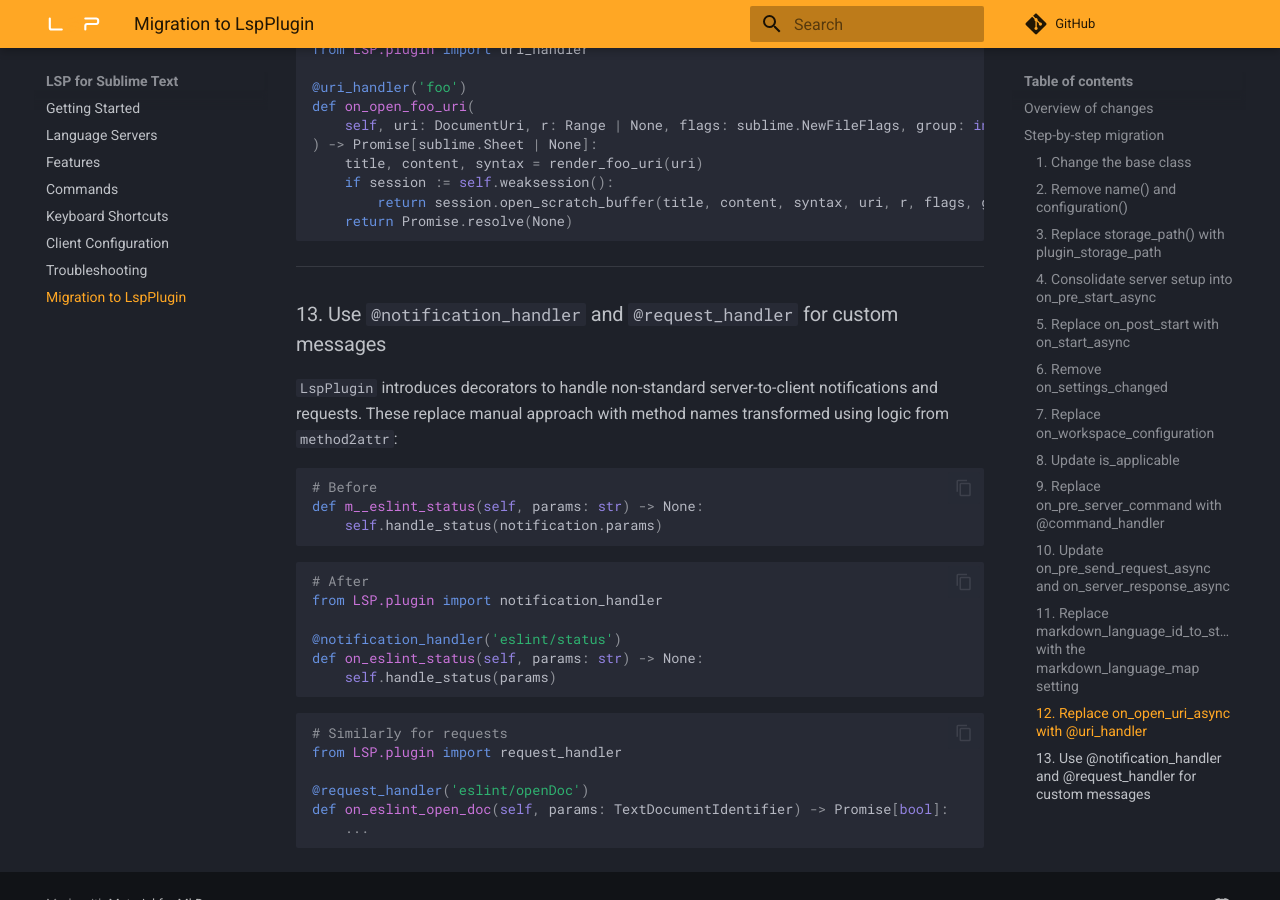
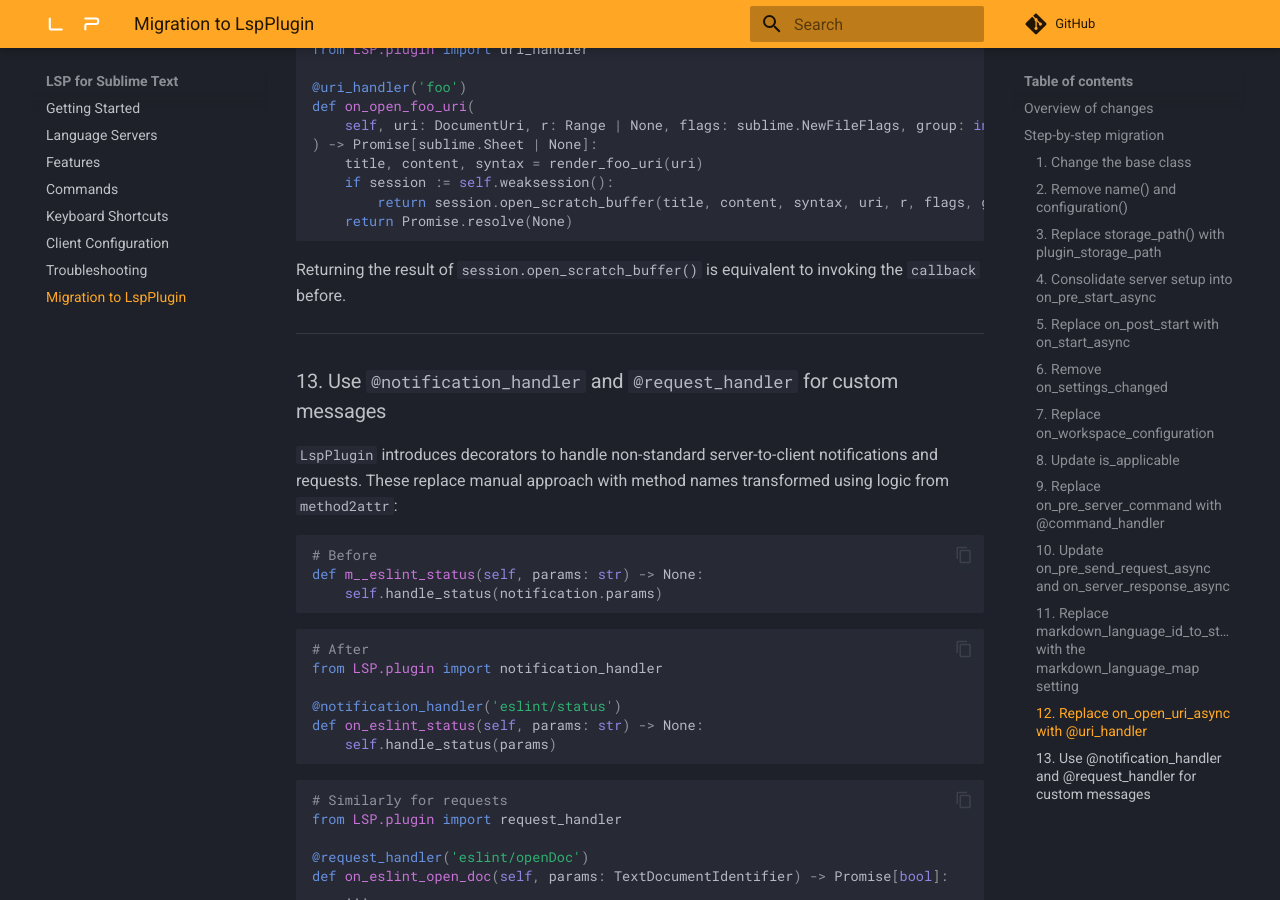
Before and after one commit to sublimelsp/LSP, an MkDocs documentation site: the page built from docs/src/migrating_to_lsp_plugin.md, in a window 1280 px wide and 900 px high, scrolled down 8784 px. Built offline with MkDocs 1.6.1 and Material for MkDocs 9.7.7, drawn with Linux system fonts in a browser that asks for light colours; comment, search, counter and statistics services are not loaded.

Commit message:
extra doc

````diff
--- a/docs/src/migrating_to_lsp_plugin.md
+++ b/docs/src/migrating_to_lsp_plugin.md
@@ -382,6 +382,8 @@ def on_open_foo_uri(
     return Promise.resolve(None)
 ```
 
+Returning the result of  `session.open_scratch_buffer()` is equivalent to invoking the `callback` before.
+
 ---
 
 ### 13. Use `@notification_handler` and `@request_handler` for custom messages
````
